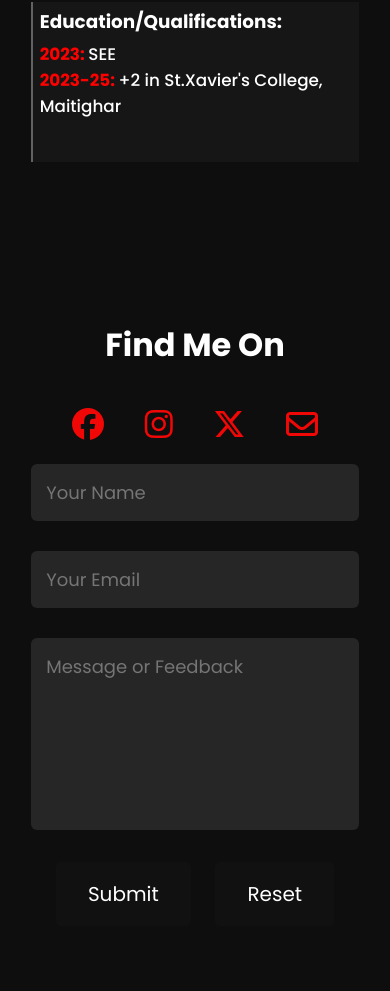
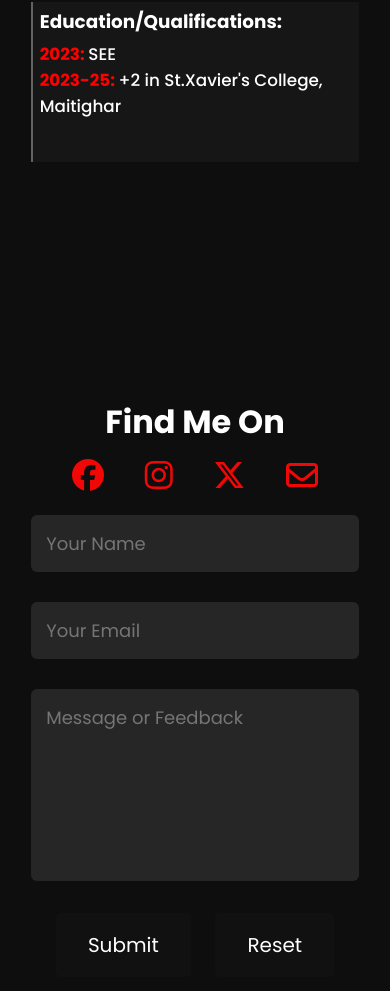
Before and after one commit to SayujyaBasto1a/portfolio, a plain HTML site: page index.html in a window 390 px wide. Shown: the part 1551-2542 px from the top of the page. Before the commit the page ends 2509 px from the top, so only its background shows below. Drawn offline with nearby package versions, Linux system fonts and the light colour scheme; a web font is replaced by a local one.

Commit message:
Updated style.css for responsiveness

```diff
--- a/style.css
+++ b/style.css
@@ -185,7 +185,7 @@ nav ul li a:hover::after {
 
 #contact {
   margin-bottom: 1rem;
-  padding: 8rem 8% 1rem 8%;
+  padding: 7rem 8% 1rem 8%;
 }
 #contact ul {
   display: flex;
@@ -265,7 +265,7 @@ textarea {
 
 /* ---------FOR SMALL SCREEN----------- */
 
-@media (max-width: 768px) {
+@media (max-width: 650px) {
   nav .fa-solid {
     display: block;
     font-size: 175%;
@@ -384,10 +384,13 @@ textarea {
   .edu .head-box h2 {
     font-size: 115%;
   }
-
+  #contact{
+    padding-top: 12.8rem;
+    margin-bottom: 5rem;
+  }
   #contact h1 {
     text-align: center;
-    padding-bottom: 2rem;
+    padding-bottom: 2%;
   }
 
   #contact ul {
@@ -431,4 +434,8 @@ textarea {
     text-align: justify;
     overflow: hidden;
   }
+
+  #contact{
+    padding-top: 18rem;
+  }
 }
```
